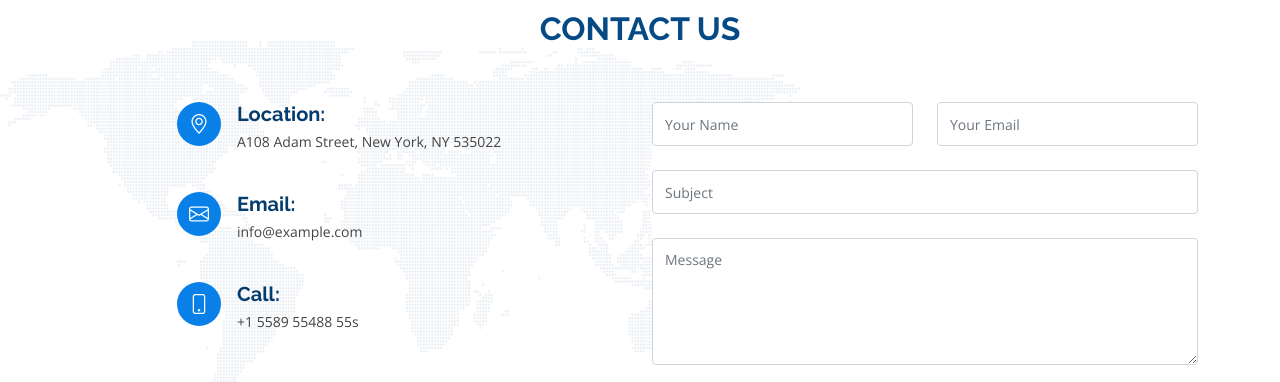
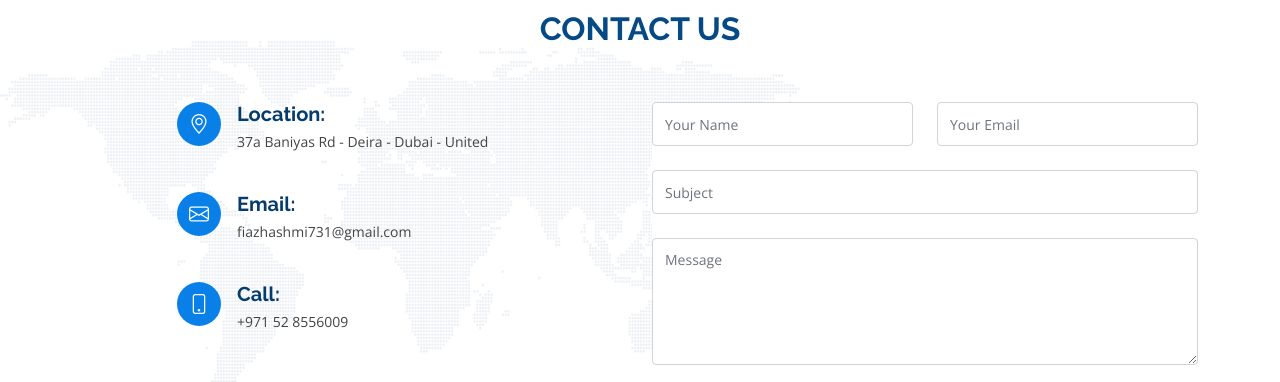
Before and after one commit to najam-alsama/Dubai-Business-Setup, a plain HTML site: page index.html in a window 1280 px wide. Shown: the part 4220-4602 px from the top of the page. Drawn offline with nearby package versions, Linux system fonts and the light colour scheme.

Commit message:
address updated in contact form

```diff
--- a/index.html
+++ b/index.html
@@ -1259,19 +1259,19 @@
                 <div class="address">
                   <i class="bi bi-geo-alt"></i>
                   <h4>Location:</h4>
-                  <p>A108 Adam Street, New York, NY 535022</p>
+                  <p>37a Baniyas Rd - Deira - Dubai - United</p>
                 </div>
 
                 <div class="email">
                   <i class="bi bi-envelope"></i>
                   <h4>Email:</h4>
-                  <p>info@example.com</p>
+                  <p>fiazhashmi731@gmail.com</p>
                 </div>
 
                 <div class="phone">
                   <i class="bi bi-phone"></i>
                   <h4>Call:</h4>
-                  <p>+1 5589 55488 55s</p>
+                  <p>+971 52 8556009</p>
                 </div>
               </div>
             </div>
```
